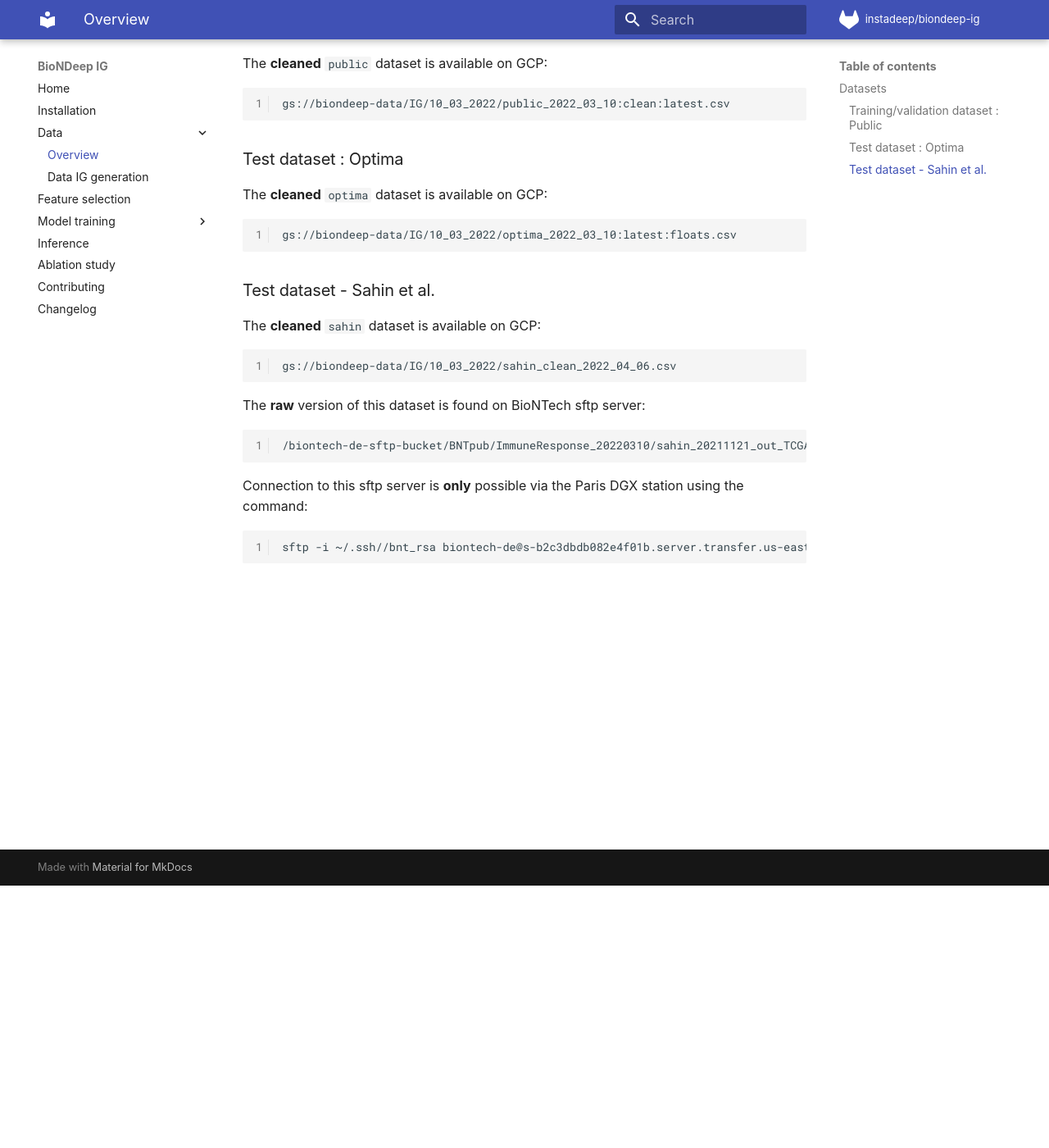
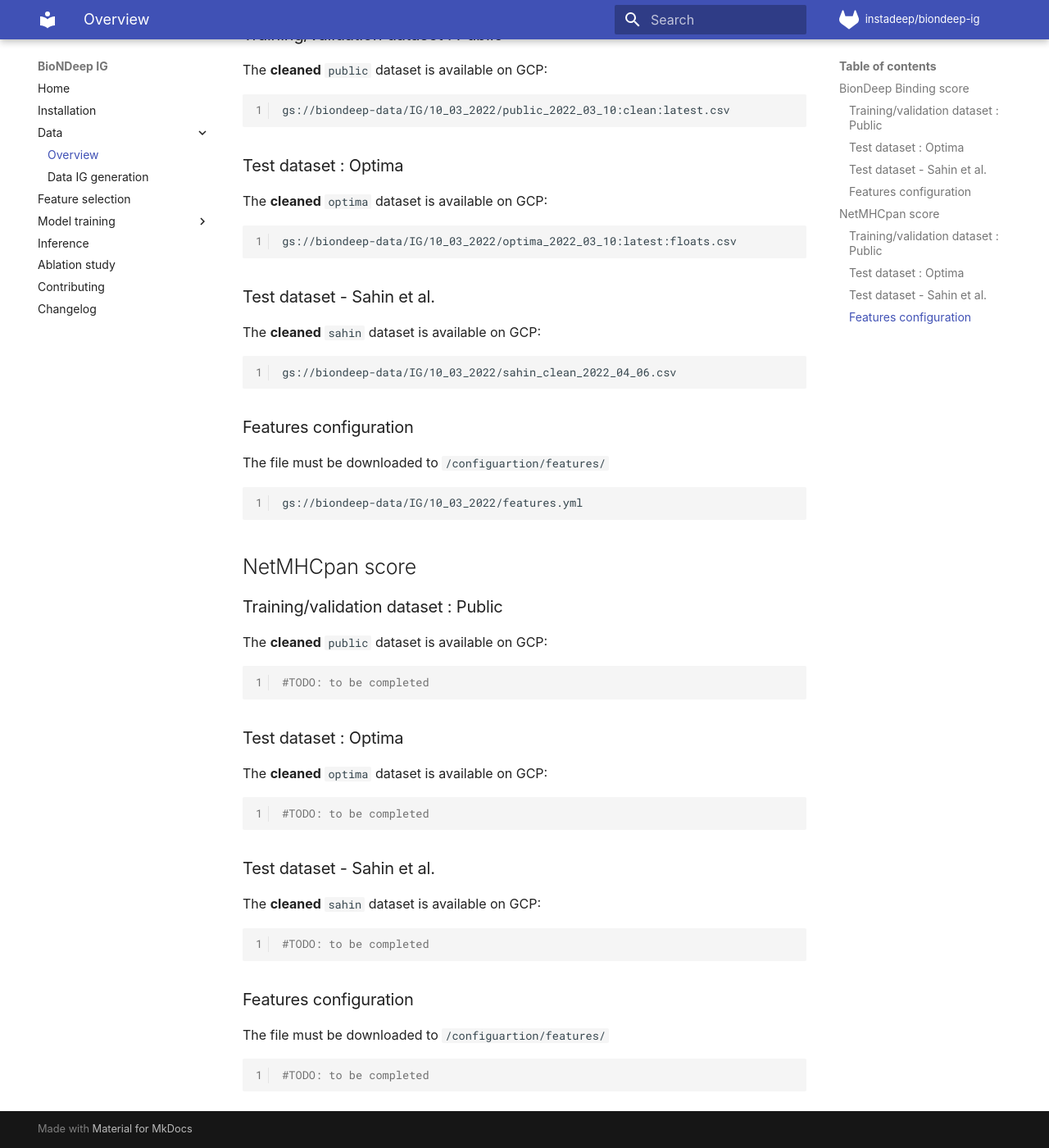
Before and after one commit to yessinek97/yessinek97, an MkDocs documentation site: the page built from docs/data.md, in a window 1280 px wide and 1400 px high, scrolled down 320 px. Shown: the whole window at 82% size. Built offline with MkDocs 1.6.1 and Material for MkDocs 9.7.7, drawn with Linux system fonts in a browser that asks for light colours; some web fonts are replaced; comment, search, counter and statistics services are not loaded; some of the changed text lies outside the part shown.

````diff
--- a/docs/data.md
+++ b/docs/data.md
@@ -1,7 +1,7 @@
-## Datasets
-
 The following datasets have been provided by BioNTech are **confidiential**. These datasets must not
 be downloaded and used on local machines. Please use the Paris DGX station or a GCP VM instance.
+
+## BionDeep Binding score
 
 ### Training/validation dataset : Public
 
@@ -27,14 +27,44 @@ The **cleaned** `sahin` dataset is available on GCP:
 gs://biondeep-data/IG/10_03_2022/sahin_clean_2022_04_06.csv
 ```
 
-The **raw** version of this dataset is found on BioNTech sftp server:
+### Features configuration
+
+The file must be downloaded to `/configuartion/features/`
 
 ```bash
-/biontech-de-sftp-bucket/BNTpub/ImmuneResponse_20220310/sahin_20211121_out_TCGA_updated_pres.tsv
+gs://biondeep-data/IG/10_03_2022/features.yml
 ```
 
-Connection to this sftp server is **only** possible via the Paris DGX station using the command:
+## NetMHCpan score
+
+### Training/validation dataset : Public
+
+The **cleaned** `public` dataset is available on GCP:
 
 ```bash
-sftp -i ~/.ssh//bnt_rsa biontech-de@s-b2c3dbdb082e4f01b.server.transfer.us-east-1.amazonaws.com
+#TODO: to be completed
 ```
+
+### Test dataset : Optima
+
+The **cleaned** `optima` dataset is available on GCP:
+
+```bash
+#TODO: to be completed
+```
+
+### Test dataset - Sahin et al.
+
+The **cleaned** `sahin` dataset is available on GCP:
+
+```bash
+#TODO: to be completed
+```
+
+### Features configuration
+
+The file must be downloaded to `/configuartion/features/`
+
+```bash
+#TODO: to be completed
+```
````
Also changed, not shown: README.md (+2 -24 lines).
